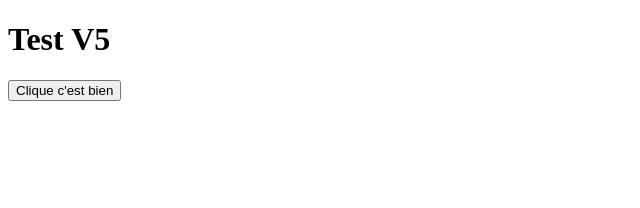
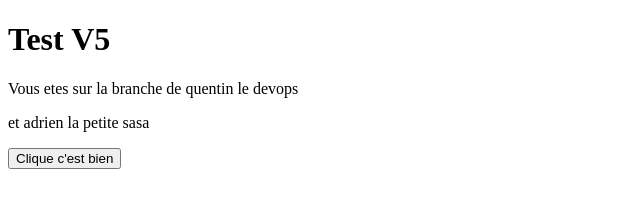
Before and after one commit to Kaishiro63/ci-cd, a plain HTML site: page index.html in a window 1280 px wide. Shown: the whole page, without its empty margins (0-640 px from the left). Drawn offline with Linux system fonts and the light colour scheme.

Commit message:
test deploy v8

```diff
--- a/index.html
+++ b/index.html
@@ -8,6 +8,8 @@
 </head>
 <body>
     <h1>Test V5</h1>
+    <p>Vous etes sur la branche de quentin le devops</p>
+    <p>et adrien la petite sasa</p>
     <button onclick="creerDivAvecTexte()">Clique c'est bien</button>
 </body>
 </html>
```
Also changed, not shown: .github/workflows/deploy.yml.
